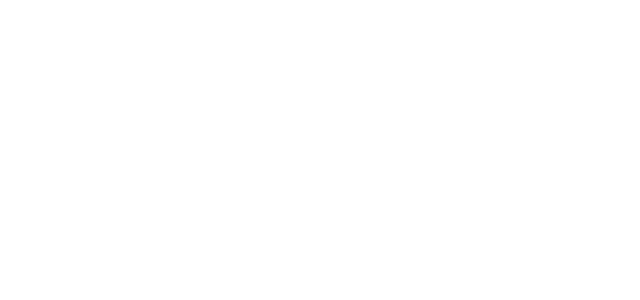
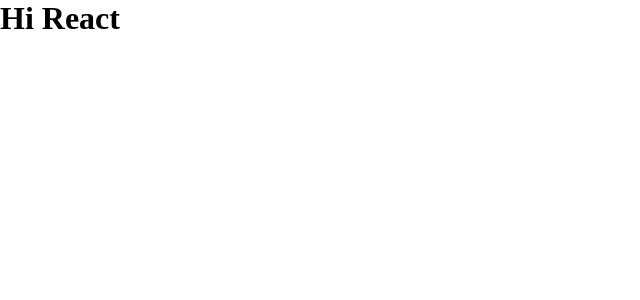
Before and after one commit to Sardor0795/rjs_tutorial, a React (Create React App) app: page / in a window 1280 px wide. Shown: the top 300 px of the page, without its empty margins (0-640 px from the left). Built offline with nearby package versions, Linux system fonts and the light colour scheme.

Commit message:
Fix html file problem

```diff
--- a/public/index.html
+++ b/public/index.html
@@ -4,40 +4,14 @@
     <meta charset="utf-8" />
     <link rel="icon" href="%PUBLIC_URL%/favicon.ico" />
     <meta name="viewport" content="width=device-width, initial-scale=1" />
-    <meta name="theme-color" content="#000000" />
     <meta
       name="description"
       content="Web site created using create-react-app"
     />
-    <link rel="apple-touch-icon" href="%PUBLIC_URL%/logo192.png" />
-    <!--
-      manifest.json provides metadata used when your web app is installed on a
-      user's mobile device or desktop. See https://developers.google.com/web/fundamentals/web-app-manifest/
-    -->
-    <link rel="manifest" href="%PUBLIC_URL%/manifest.json" />
-    <!--
-      Notice the use of %PUBLIC_URL% in the tags above.
-      It will be replaced with the URL of the `public` folder during the build.
-      Only files inside the `public` folder can be referenced from the HTML.
-
-      Unlike "/favicon.ico" or "favicon.ico", "%PUBLIC_URL%/favicon.ico" will
-      work correctly both with client-side routing and a non-root public URL.
-      Learn how to configure a non-root public URL by running `npm run build`.
-    -->
     <title>React App</title>
   </head>
   <body>
     <noscript>You need to enable JavaScript to run this app.</noscript>
     <div id="root"></div>
-    <!--
-      This HTML file is a template.
-      If you open it directly in the browser, you will see an empty page.
-
-      You can add webfonts, meta tags, or analytics to this file.
-      The build step will place the bundled scripts into the <body> tag.
-
-      To begin the development, run `npm start` or `yarn start`.
-      To create a production bundle, use `npm run build` or `yarn build`.
-    -->
   </body>
 </html>
--- a/src/index.jsx
+++ b/src/index.jsx
@@ -1,9 +1,10 @@
 import React from "react";
 import ReactDOM from "react-dom/client";
+import { BrowserRouter as Router } from "react-router-dom";
+import "./index.css";
+import App from "./lesson_2";
+
 // import { ReactDomSix } from "./router_6";
-import "./index.css";
-
-import { BrowserRouter as Router } from "react-router-dom";
 // import { GreenShop } from "./router_6/greenshop";
 
 const root = ReactDOM.createRoot(document.getElementById("root"));
@@ -12,6 +13,7 @@
     <Router>
       {/* <ReactDomSix /> */}
       {/* <GreenShop/> */}
+      <App/>
     </Router>
   </React.StrictMode>
 );
--- a/src/lesson_2/index.jsx
+++ b/src/lesson_2/index.jsx
@@ -0,0 +1,13 @@
+import React from "react";
+
+class App extends React.Component {
+  render() {
+    return (
+      <React.Fragment>
+        <h1>Hi React</h1>
+      </React.Fragment>
+    );
+  }
+}
+
+export default App;
```
